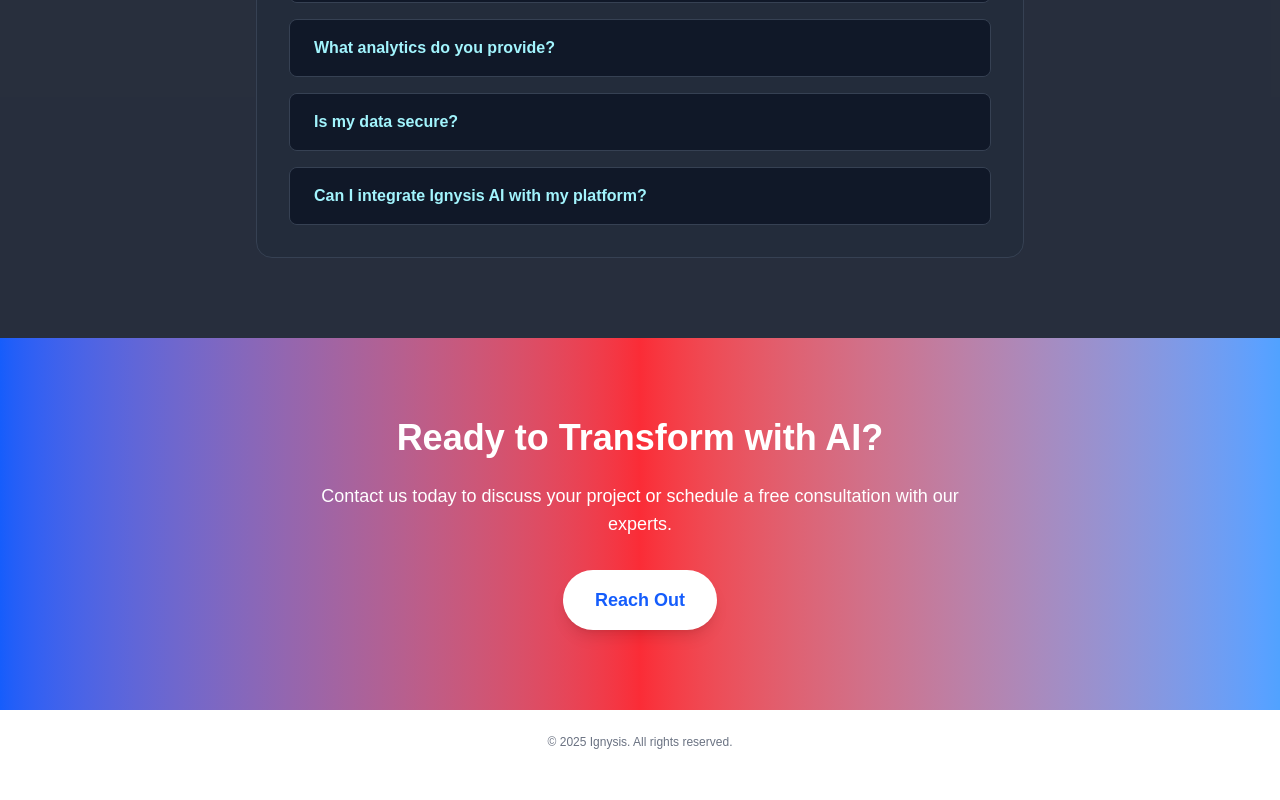
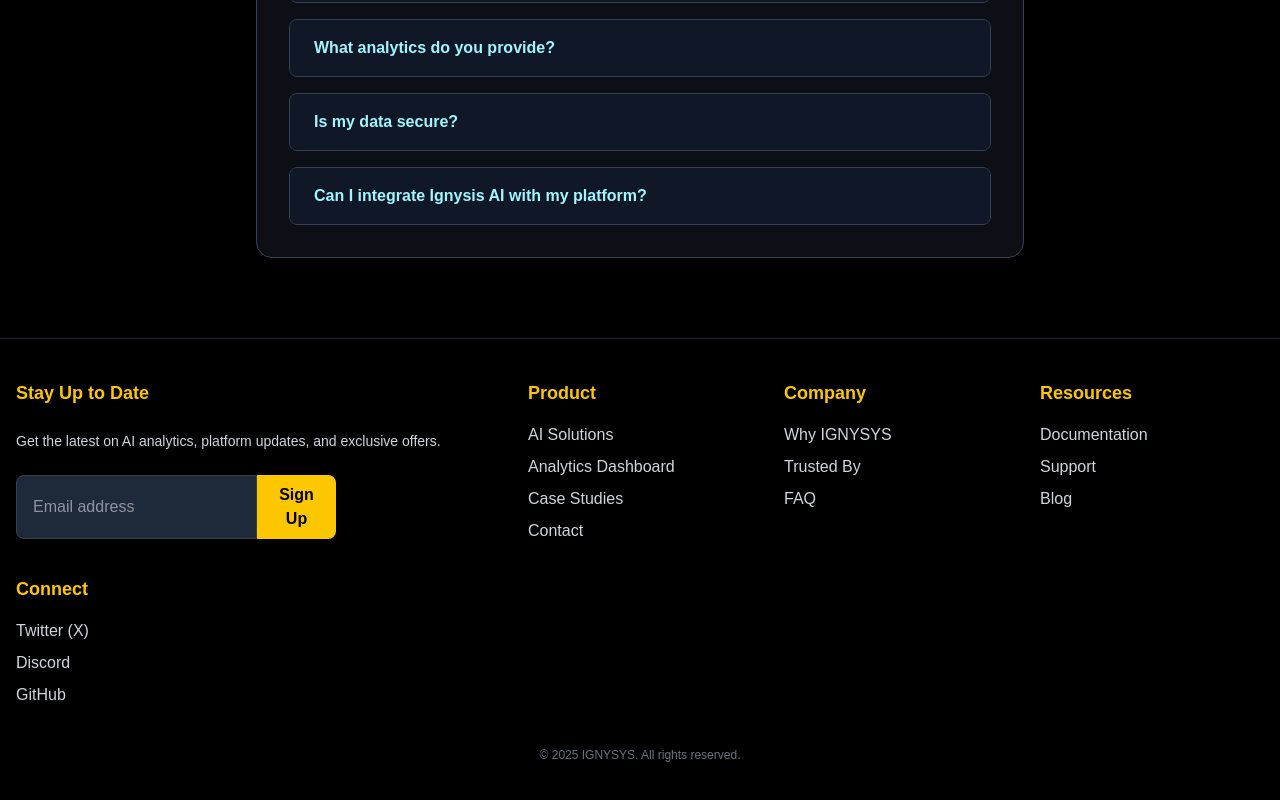
Before and after one commit to Kamuyu-cyber/Ignysis_site, a Next.js app in the folder Company_site/the-changers-next/: page / in a window 1280 px wide. Shown: the part 5746-6546 px from the top of the page. Before the commit the page ends 6504 px from the top, so only its background shows below. Built offline with nearby package versions, Linux system fonts and the light colour scheme.

Commit message:
chore: update dashboard section background to black and ensure all recent changes are pushed

```diff
--- a/Company_site/the-changers-next/src/app/page.tsx
+++ b/Company_site/the-changers-next/src/app/page.tsx
@@ -742,7 +742,7 @@ export default function Home() {
       <TrustedBySection />
 
       {/* AI Analytics FAQ Section */}
-      <section id="ai-analytics-faq" className="w-full min-h-screen bg-gray-900/90 py-20 px-4 flex flex-col items-center justify-center">
+      <section id="ai-analytics-faq" className="w-full min-h-screen bg-black py-20 px-4 flex flex-col items-center justify-center">
         <div className="max-w-5xl w-full mx-auto">
           {/* AI Analytics Dashboard */}
           <div className="mb-16">
@@ -761,7 +761,7 @@ export default function Home() {
                 ))}
               </div>
             </div>
-            <div className="bg-gray-900/80 rounded-3xl border-2 border-yellow-400 p-8 h-[36rem] relative overflow-hidden shadow-2xl flex items-center justify-center">
+            <div className="max-w-5xl w-full mx-auto bg-black rounded-3xl border-2 border-yellow-400 p-8 h-[36rem] relative overflow-hidden shadow-2xl flex items-center justify-center">
               <ResponsiveContainer width="100%" height="100%">
                 {chartElement || <div />}
               </ResponsiveContainer>
@@ -806,28 +806,49 @@ export default function Home() {
         `}</style>
       </section>
 
-      {/* Final Call to Action / Contact */}
-      <motion.section
-        id="contact"
-        className="py-20 px-4 text-center bg-gradient-to-r from-blue-600 via-red-500 to-blue-400 dark:from-blue-900 dark:via-red-900 dark:to-blue-900 text-white"
-        initial={{ opacity: 0, y: 40 }}
-        whileInView={{ opacity: 1, y: 0 }}
-        viewport={{ once: true, amount: 0.2 }}
-        transition={{ duration: 0.7 }}
-      >
-        <h2 className="text-3xl md:text-4xl font-bold mb-6">Ready to Transform with AI?</h2>
-        <p className="mb-8 text-lg max-w-2xl mx-auto">
-          Contact us today to discuss your project or schedule a free consultation with our experts.
-        </p>
-        <a
-          href="mailto:contact@thechangers.ai"
-          className="inline-block px-8 py-4 rounded-full bg-white text-blue-600 font-bold text-lg shadow-lg hover:bg-red-500 hover:text-white transition-all duration-300"
-        >
-          Reach Out
-        </a>
-      </motion.section>
-      <footer className="w-full py-2 text-center text-xs text-gray-500 dark:text-gray-400 bg-transparent mt-4">
-        &copy; {new Date().getFullYear()} Ignysis. All rights reserved.
+      {/* Modern Multi-Column Footer */}
+      <footer className="w-full bg-black text-white py-10 px-4 mt-0 border-t border-gray-800">
+        <div className="max-w-7xl mx-auto grid grid-cols-1 md:grid-cols-5 gap-8 items-start">
+          {/* Newsletter */}
+          <div className="md:col-span-2 flex flex-col gap-4">
+            <h4 className="text-lg font-bold mb-2 text-yellow-400">Stay Up to Date</h4>
+            <p className="text-gray-300 text-sm mb-2">Get the latest on AI analytics, platform updates, and exclusive offers.</p>
+            <form className="flex w-full max-w-xs">
+              <input type="email" placeholder="Email address" className="flex-1 px-4 py-2 rounded-l-lg bg-gray-800 text-white border border-gray-700 focus:outline-none" />
+              <button type="submit" className="px-4 py-2 bg-yellow-400 text-black font-bold rounded-r-lg hover:bg-yellow-300 transition">Sign Up</button>
+            </form>
+          </div>
+          {/* Product */}
+          <div className="flex flex-col gap-2">
+            <h4 className="text-lg font-bold mb-2 text-yellow-400">Product</h4>
+            <a href="#services" className="text-gray-300 hover:text-yellow-400 transition">AI Solutions</a>
+            <a href="#ai-analytics-faq" className="text-gray-300 hover:text-yellow-400 transition">Analytics Dashboard</a>
+            <a href="#workdone" className="text-gray-300 hover:text-yellow-400 transition">Case Studies</a>
+            <a href="#contact" className="text-gray-300 hover:text-yellow-400 transition">Contact</a>
+          </div>
+          {/* Company */}
+          <div className="flex flex-col gap-2">
+            <h4 className="text-lg font-bold mb-2 text-yellow-400">Company</h4>
+            <a href="#whychoose" className="text-gray-300 hover:text-yellow-400 transition">Why IGNYSYS</a>
+            <a href="#trusted-by" className="text-gray-300 hover:text-yellow-400 transition">Trusted By</a>
+            <a href="#faq" className="text-gray-300 hover:text-yellow-400 transition">FAQ</a>
+          </div>
+          {/* Resources */}
+          <div className="flex flex-col gap-2">
+            <h4 className="text-lg font-bold mb-2 text-yellow-400">Resources</h4>
+            <a href="#ai-analytics-faq" className="text-gray-300 hover:text-yellow-400 transition">Documentation</a>
+            <a href="mailto:contact@thechangers.ai" className="text-gray-300 hover:text-yellow-400 transition">Support</a>
+            <a href="#" className="text-gray-300 hover:text-yellow-400 transition">Blog</a>
+          </div>
+          {/* Social */}
+          <div className="flex flex-col gap-2">
+            <h4 className="text-lg font-bold mb-2 text-yellow-400">Connect</h4>
+            <a href="https://twitter.com/" target="_blank" rel="noopener" className="text-gray-300 hover:text-yellow-400 transition">Twitter (X)</a>
+            <a href="https://discord.com/" target="_blank" rel="noopener" className="text-gray-300 hover:text-yellow-400 transition">Discord</a>
+            <a href="https://github.com/Kamuyu-cyber/Ignysis_site" target="_blank" rel="noopener" className="text-gray-300 hover:text-yellow-400 transition">GitHub</a>
+          </div>
+        </div>
+        <div className="text-center text-xs text-gray-500 mt-10">&copy; {new Date().getFullYear()} IGNYSYS. All rights reserved.</div>
       </footer>
     </div>
   );
```
